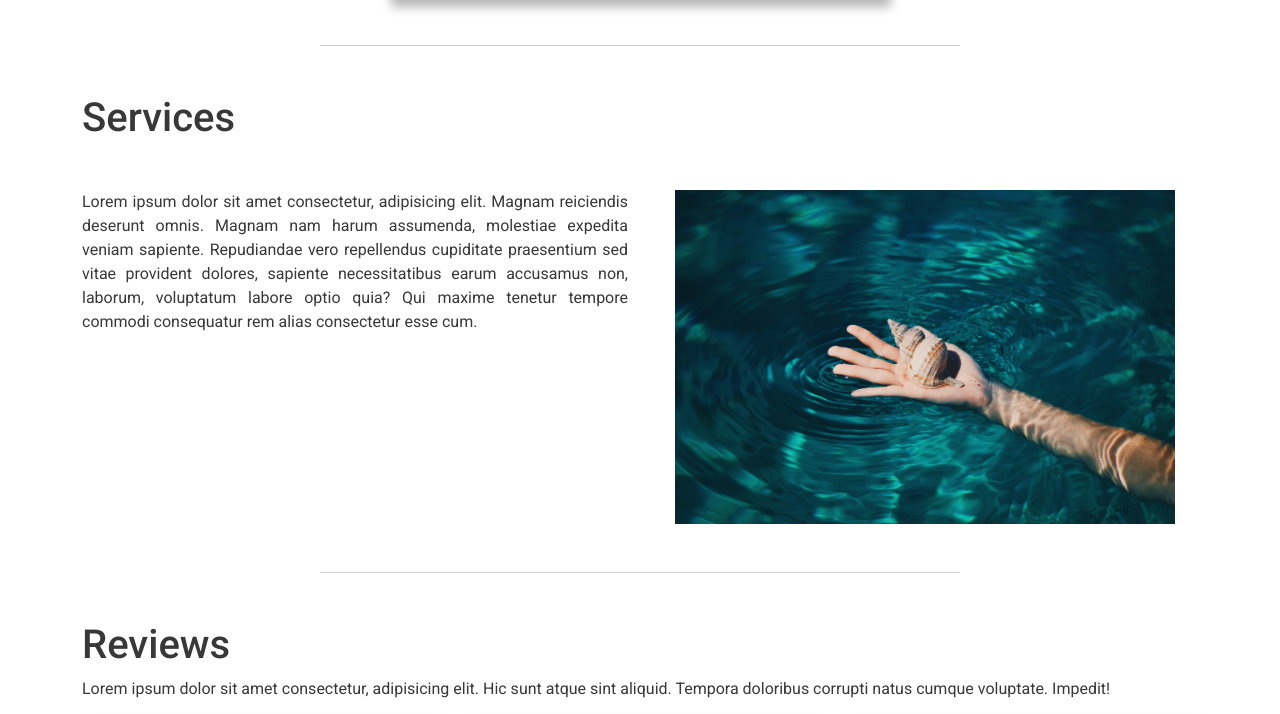
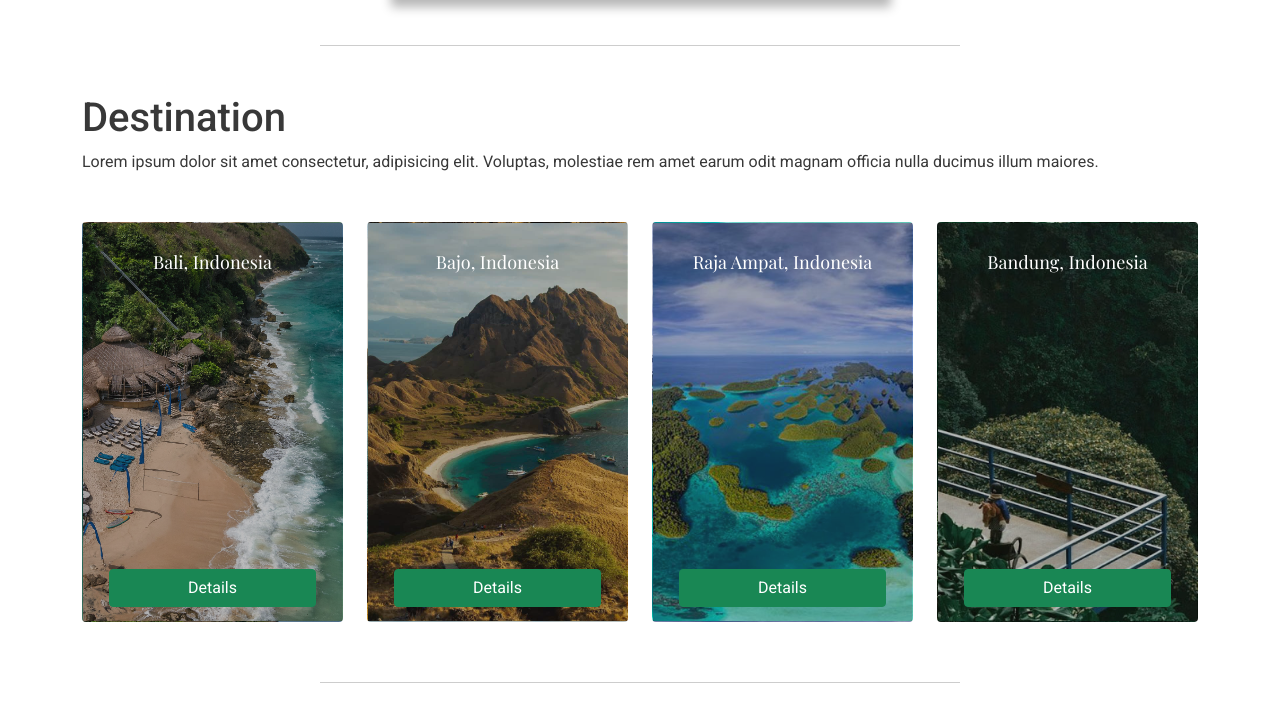
Before and after one commit to dickyandeyan/TravelGo-HTML-Layout, a website: page index.html in a window 1280 px wide. Shown: the part 840-1554 px from the top of the page. Drawn offline with nearby package versions, Linux system fonts and the light colour scheme.

Commit message:
Add destination section

```diff
--- a/css/main.scss
+++ b/css/main.scss
@@ -60,7 +60,7 @@ body {
   align-items: center;
   justify-content: center;
   min-height: 88vh;
-  background-image: url(../assets/bg-left.jpg);
+  background-image: url(../assets/raja-ampat-2.jpg);
   background-size: cover;
 
   .content-left {
@@ -107,6 +107,47 @@ body {
       font-size: 30px;
       margin: 0 50px;
       color: #c7c7c7;
+    }
+  }
+}
+
+.destination {
+  .card {
+    width: auto;
+    height: 400px;
+    position: relative;
+    padding: 10px;
+    margin-bottom: 10px;
+
+    .overlay {
+      position: absolute;
+      top: 0;
+      bottom: 0;
+      left: 0;
+      right: 0;
+      height: 100%;
+      width: 100%;
+      opacity: 0.3;
+      transition: 0.5s ease;
+      background-color: #212121;
+    }
+
+    .card-body {
+      position: relative;
+
+      .text {
+        font-family: $font-secondary;
+        text-align: center;
+        color: #fff !important;
+        font-size: 18px;
+      }
+
+      .btn-detail {
+        width: 100%;
+        position: relative;
+        top: 80%;
+        bottom: auto;
+      }
     }
   }
 }
--- a/index.html
+++ b/index.html
@@ -58,7 +58,9 @@
         </div>
       </div>
     </nav>
+    <!-- END OF NAVBAR -->
 
+    <!-- JUMBOTRON -->
     <div class="container-fluid">
       <div class="row">
         <div class="col-lg-12 col-sm-12 section-left">
@@ -77,7 +79,9 @@
         </div>
       </div>
     </div>
+    <!-- END OF JUMBOTRON -->
 
+    <!-- FLOATING CARD -->
     <section class="floating-card d-flex justify-content-center mb-5">
       <div class="card">
         <div class="card-title">
@@ -93,7 +97,89 @@
         </div>
       </div>
     </section>
+    <!-- END OF FLOATING CARD -->
+
     <hr style="width: 50%; text-align: center; margin: 0 auto" />
+
+    <!-- DESTINATION -->
+    <section class="destination d-flex justify-content-center">
+      <div class="container">
+        <div class="content-header my-5">
+          <h1>Destination</h1>
+          <p>
+            Lorem ipsum dolor sit amet consectetur, adipisicing elit. Voluptas,
+            molestiae rem amet earum odit magnam officia nulla ducimus illum
+            maiores.
+          </p>
+        </div>
+        <div class="row">
+          <!-- CARD DESTINATION -->
+          <div class="col-lg-3">
+            <div
+              class="card"
+              style="
+                background-image: url(assets/karma-beach.jpg);
+                background-size: cover;
+              "
+            >
+              <div class="overlay"></div>
+              <div class="card-body">
+                <p class="text">Bali, Indonesia</p>
+                <div class="btn btn-success btn-detail">Details</div>
+              </div>
+            </div>
+          </div>
+          <div class="col-lg-3">
+            <div
+              class="card"
+              style="
+                background-image: url(assets/bajo.jpg);
+                background-size: cover;
+              "
+            >
+              <div class="overlay"></div>
+              <div class="card-body">
+                <p class="text">Bajo, Indonesia</p>
+                <div class="btn btn-success btn-detail">Details</div>
+              </div>
+            </div>
+          </div>
+          <div class="col-lg-3">
+            <div
+              class="card"
+              style="
+                background-image: url(assets/raja-ampat.jpg);
+                background-size: cover;
+              "
+            >
+              <div class="overlay"></div>
+              <div class="card-body">
+                <p class="text">Raja Ampat, Indonesia</p>
+                <div class="btn btn-success btn-detail">Details</div>
+              </div>
+            </div>
+          </div>
+          <div class="col-lg-3">
+            <div
+              class="card"
+              style="
+                background-image: url(assets/swiss-belresort-dago.jpg);
+                background-size: cover;
+              "
+            >
+              <div class="overlay"></div>
+              <div class="card-body">
+                <p class="text">Bandung, Indonesia</p>
+                <div class="btn btn-success btn-detail">Details</div>
+              </div>
+            </div>
+          </div>
+        </div>
+      </div>
+    </section>
+    <!-- END OF DESTINATION -->
+    <hr style="width: 50%; text-align: center; margin: 50px auto" />
+    <!-- SERVICE SECTION -->
     <section class="content mb-5">
       <div class="container">
         <div class="content-header my-5">
@@ -122,7 +208,10 @@
         </div>
       </div>
     </section>
+    <!-- END OF SERVICE SECTION -->
     <hr style="width: 50%; text-align: center; margin: 0 auto" />
+
+    <!-- REVIEW SECTION -->
     <section class="reviews mb-5">
       <div class="container">
         <div class="content-header mt-5">
@@ -170,7 +259,9 @@
         </div>
       </div>
     </section>
+    <!-- END OF REVIEW SECTION -->
 
+    <!-- FOOTER -->
     <footer>
       <div class="container-fluid">
         <div class="row">
@@ -205,6 +296,8 @@
         </div>
       </div>
     </footer>
+    <!--END OF FOOTER -->
+
     <!-- BS dependency -->
     <script
       src="https://cdn.jsdelivr.net/npm/bootstrap@5.0.0-beta1/dist/js/bootstrap.bundle.min.js"
```
Also changed, not shown: assets/bajo.jpg (added), assets/karma-beach.jpg (added), assets/raja-ampat-2.jpg (added), assets/raja-ampat.jpg (added), assets/swiss-belresort-dago.jpg (added), css/main.css, 1 other file.
